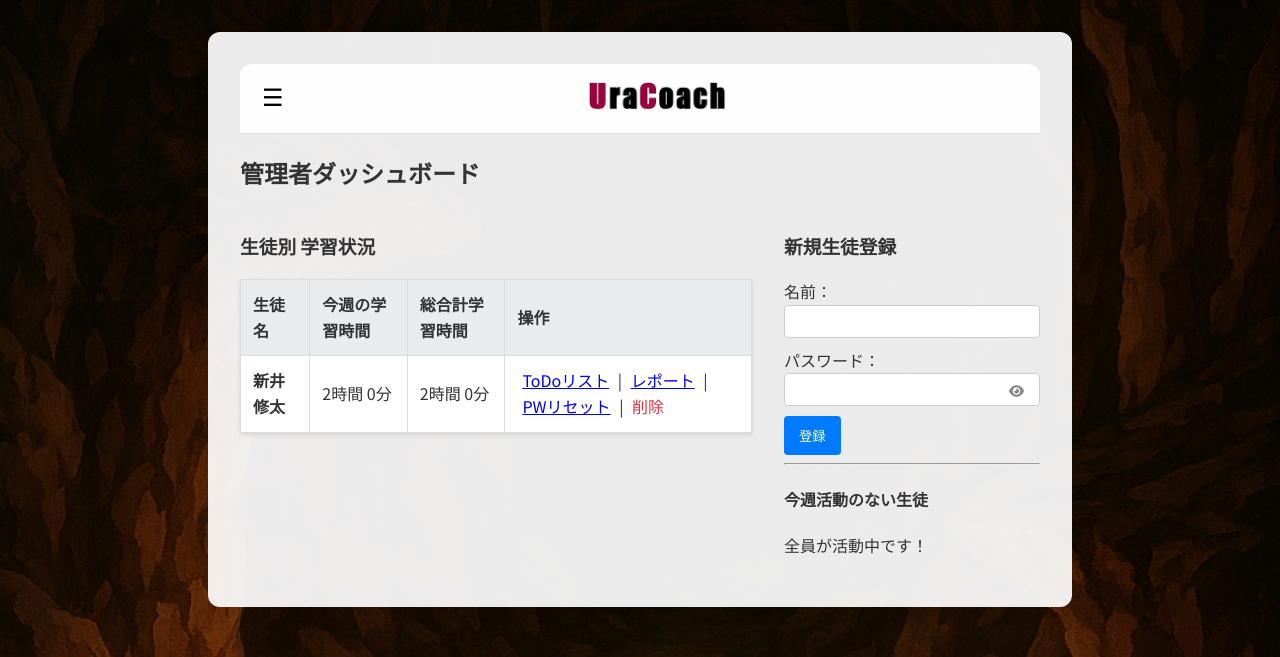
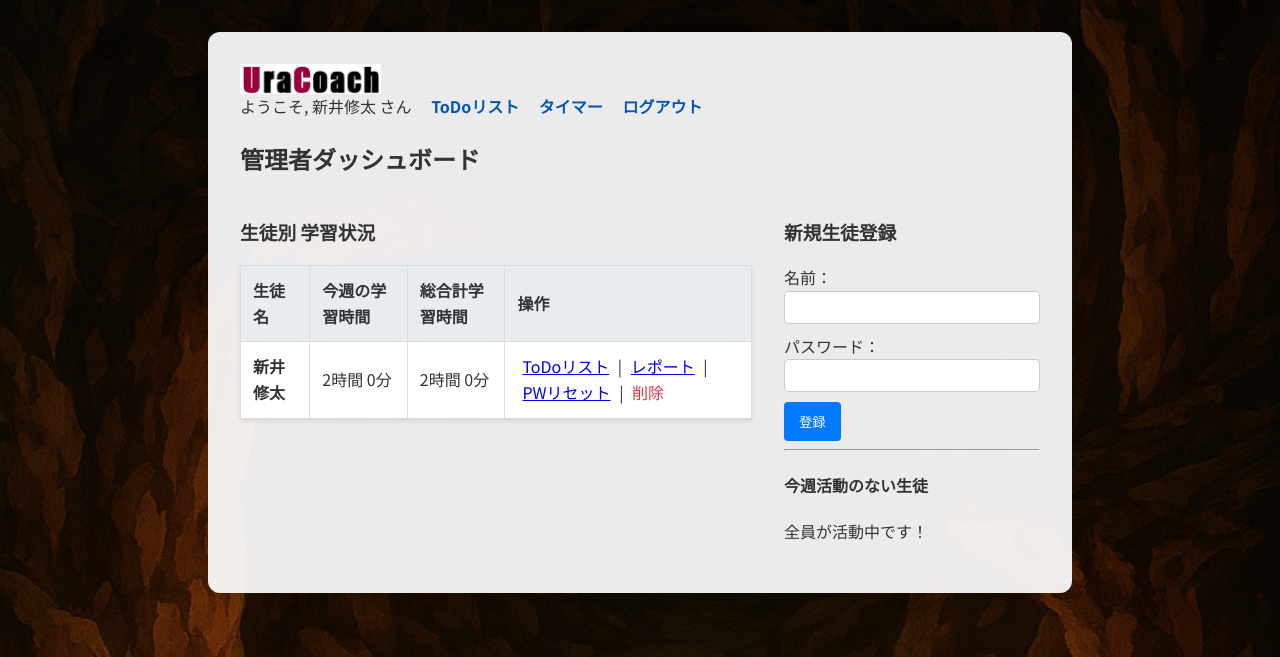
Before and after one commit to Uracoach/ToDo_uracoach, a Flask app: page /admin/ in a window 1280 px wide. Shown: the top 657 px of the page. Run offline with Flask 3, Linux system fonts and the light colour scheme; a user stored in the database is signed in; some web fonts are replaced.

Commit message:
Fix final bugs in student view

```diff
--- a/src/flask_todo_app/templates/base.html
+++ b/src/flask_todo_app/templates/base.html
@@ -8,33 +8,30 @@
     <link rel="stylesheet" href="https://cdnjs.cloudflare.com/ajax/libs/font-awesome/6.5.2/css/all.min.css">
 </head>
 <body>
-    <div id="mySidenav" class="sidenav">
-        <a href="javascript:void(0)" class="close-btn" id="closeBtn">&times;</a>
-
+    <div class="content-wrapper">
+        <header>
+            <nav class="nav">
+                <a href="{{ url_for('main.home') }}">
+                    <img src="{{ url_for('static', filename='uracoach_logo.png') }}" alt="ホーム" style="height: 30px; vertical-align: middle;">
+                </a>
+                <div class="nav-links">
                     {% if session['student'] %}
+                        <span>ようこそ, {{ session['student'] }} さん</span>
                         <a href="{{ url_for('main.student_view', student_name=session['student']) }}">ToDoリスト</a>
                         <a href="{{ url_for('timer.timer_page') }}">タイマー</a>
-            <a href="{{ url_for('ai_test.daily_test') }}">今日のテスト</a>
-            <a href="{{ url_for('ai_test.weekly_test_list') }}">週テスト</a>
-            <a href="{{ url_for('ai_test.test_history') }}">テスト履歴</a>
                         <a href="{{ url_for('main.logout') }}">ログアウト</a>
                     {% elif 'admin' in session %}
                         <a href="{{ url_for('admin.dashboard') }}">ダッシュボード</a>
-            <a href="{{ url_for('admin.create_weekly_test') }}">週テスト作成</a>
                         <a href="{{ url_for('main.logout') }}">ログアウト</a>
                     {% else %}
                         <a href="{{ url_for('main.login') }}">ログイン</a>
+                    {% endif %}
+
+                    {% if 'admin' not in session and 'student' not in session %}
                     <a href="{{ url_for('admin.admin_login') }}">管理者ページ</a>
                     {% endif %}
                 </div>
-
-    <div class="content-wrapper">
-        <header class="header">
-            <button class="menu-btn" id="openBtn">&#9776;</button>
-            <a href="{{ url_for('main.home') }}">
-                <img src="{{ url_for('static', filename='uracoach_logo.png') }}" alt="ホーム" class="header-logo">
-            </a>
-            <div></div>
+            </nav>
         </header>
 
         <div class="flash-messages">
@@ -52,62 +49,6 @@
         </main>
     </div>
 
-    {% block scripts %}
-    <script>
-        // ページの全てのHTMLが読み込まれてから、以下の処理を実行する
-        document.addEventListener('DOMContentLoaded', function() {
-
-            // --- メニュー開閉機能 ---
-            const openBtn = document.getElementById('openBtn');
-            const closeBtn = document.getElementById('closeBtn');
-            const sidenav = document.getElementById('mySidenav');
-
-            if (openBtn && sidenav) {
-                openBtn.addEventListener('click', function() {
-                    sidenav.style.width = "250px";
-                });
-            }
-
-            if (closeBtn && sidenav) {
-                closeBtn.addEventListener('click', function() {
-                    sidenav.style.width = "0";
-                });
-            }
-
-            // --- パスワード表示切替機能 ---
-            const wrappers = document.querySelectorAll('.password-wrapper');
-            wrappers.forEach(wrapper => {
-                const input = wrapper.querySelector('input[type="password"]');
-                const toggle = wrapper.querySelector('.password-toggle');
-
-                // この機能は、以前のコードで既に正しく動作している可能性がありますが、
-                // 念のため、より安全な形でここに再記述します。
-                // もしボタンがなければ新しく作成します。
-                let currentToggle = toggle;
-                if (!currentToggle) {
-                    currentToggle = document.createElement('button');
-                    currentToggle.type = 'button';
-                    currentToggle.className = 'password-toggle';
-                    currentToggle.innerHTML = '<i class="fa-solid fa-eye"></i>';
-                    if(input) {
-                       input.parentNode.appendChild(currentToggle);
-                    }
-                }
-
-                if (input && currentToggle) {
-                    currentToggle.addEventListener('click', () => {
-                        if (input.type === 'password') {
-                            input.type = 'text';
-                            currentToggle.innerHTML = '<i class="fa-solid fa-eye-slash"></i>';
-                        } else {
-                            input.type = 'password';
-                            currentToggle.innerHTML = '<i class="fa-solid fa-eye"></i>';
-                        }
-                    });
-                }
-            });
-        });
-    </script>
-    {% endblock %}
+    {% block scripts %}{% endblock %}
 </body>
 </html>
```
Lines whose indentation alone changed are shown as unchanged.
